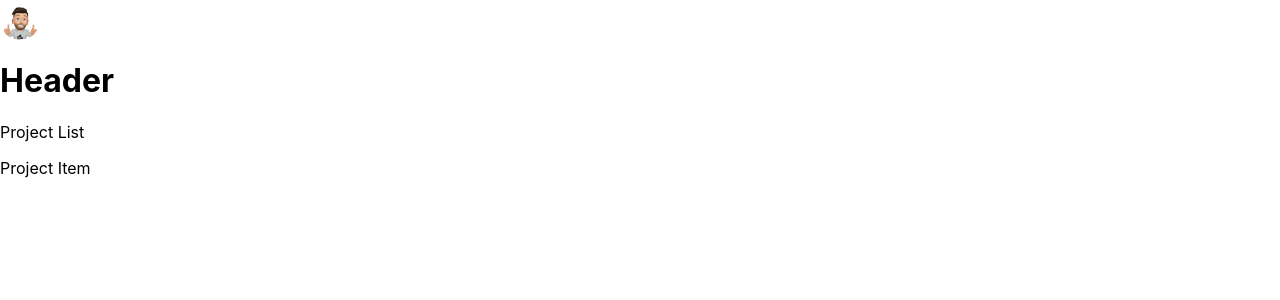
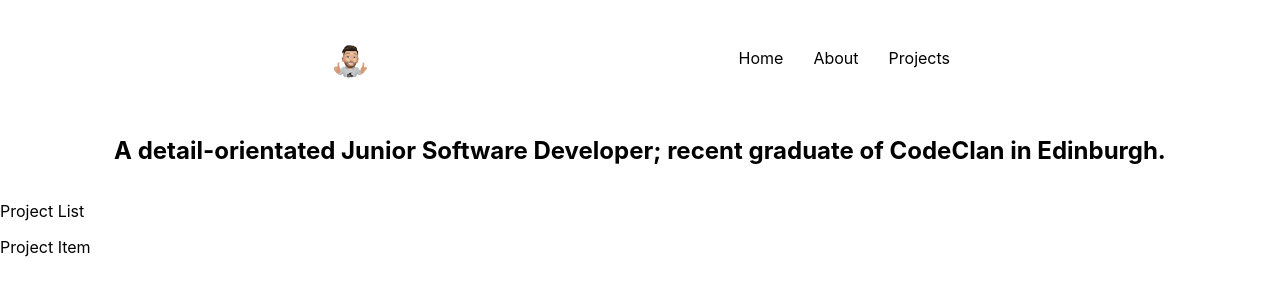
Before and after one commit to crwils/crwils.github.io, a React (Create React App) app: page / in a window 1280 px wide. Shown: the top 300 px of the page. Built offline with nearby package versions, Linux system fonts and the light colour scheme.

Commit message:
added header introduction css

```diff
--- a/src/components/Header.js
+++ b/src/components/Header.js
@@ -2,7 +2,11 @@ import React from 'react';
 
 function Header(props) {
     return (
-      <h1>Header</h1>
+      <header class="header-introduction">
+        <h2>
+          A detail-orientated Junior Software Developer; recent graduate of CodeClan in Edinburgh.
+        </h2>
+      </header>
     );
 }
 
--- a/src/components/NavBar.js
+++ b/src/components/NavBar.js
@@ -5,10 +5,15 @@ import "../style.css"
 function NavBar(props) {
     return (
         <nav>
-            <div>
+            <div class="max-width">
                 <a class="icon-me" title="link to homepage" href=".">
                     <img src={myavatar} alt="A photograph of me" />
                 </a>
+                <ul>
+                    <li>Home</li>
+                    <li>About</li>
+                    <li>Projects</li>
+                </ul>
             </div>
         </nav>
     );
--- a/src/style.css
+++ b/src/style.css
@@ -1,3 +1,7 @@
+/* * {
+    margin: 0;
+} */
+
 .icon-me {
     display: block;
     z-index: 2;
@@ -13,3 +17,36 @@
     vertical-align: middle;
     border-radius: 50%;
 }
+
+.max-width {
+    margin: auto;
+    width: 90%;
+    max-width: 620px;
+    justify-content: space-between;
+}
+
+nav .max-width {
+    padding: 2em 0;
+    display: flex;
+    align-items: center;
+    justify-content: space-between;
+}
+
+nav .max-width ul {
+    list-style: none;
+    display: flex;
+}
+
+nav .max-width li {
+    padding-left: 30px;
+}
+
+.header-introduction {
+    display: flex;
+    flex-direction: row;
+    flex-wrap: nowrap;
+    align-content: center;
+    align-items: center;
+    justify-content: center;
+    text-align: center;
+}
```
